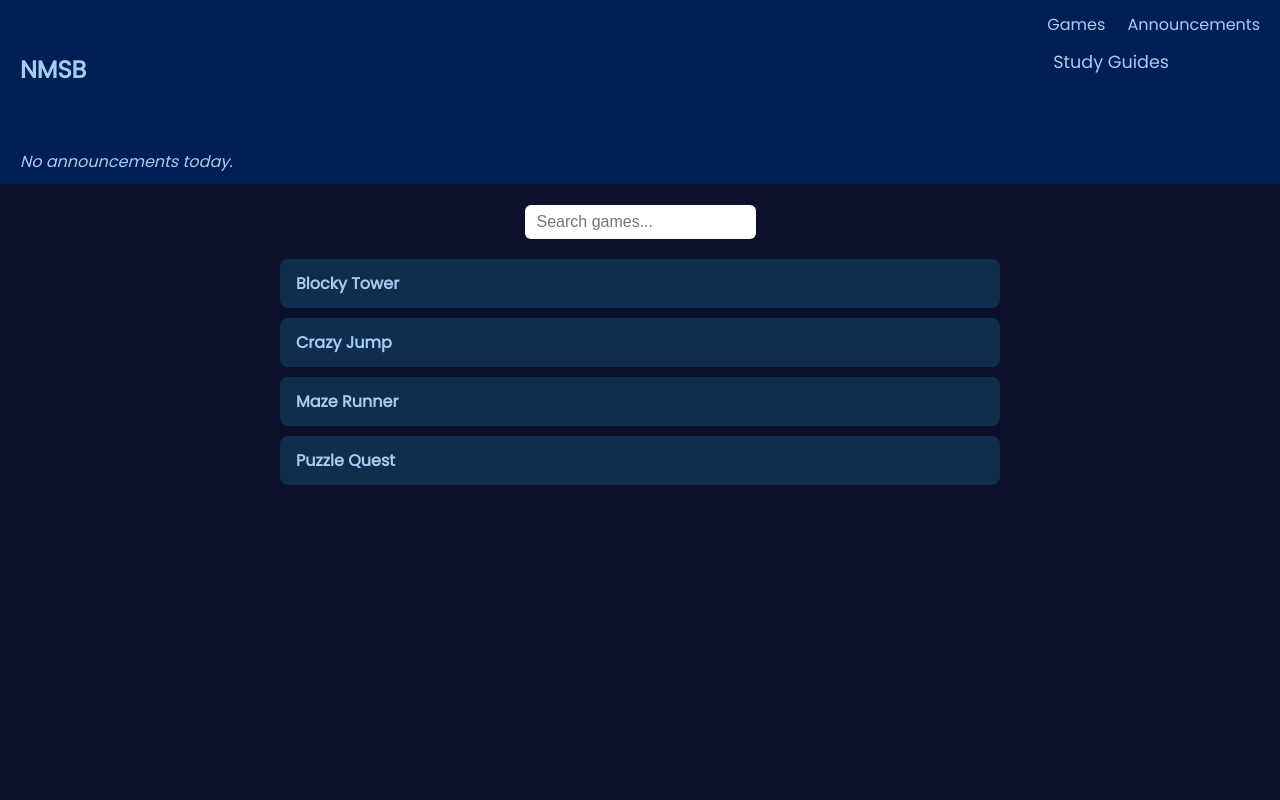
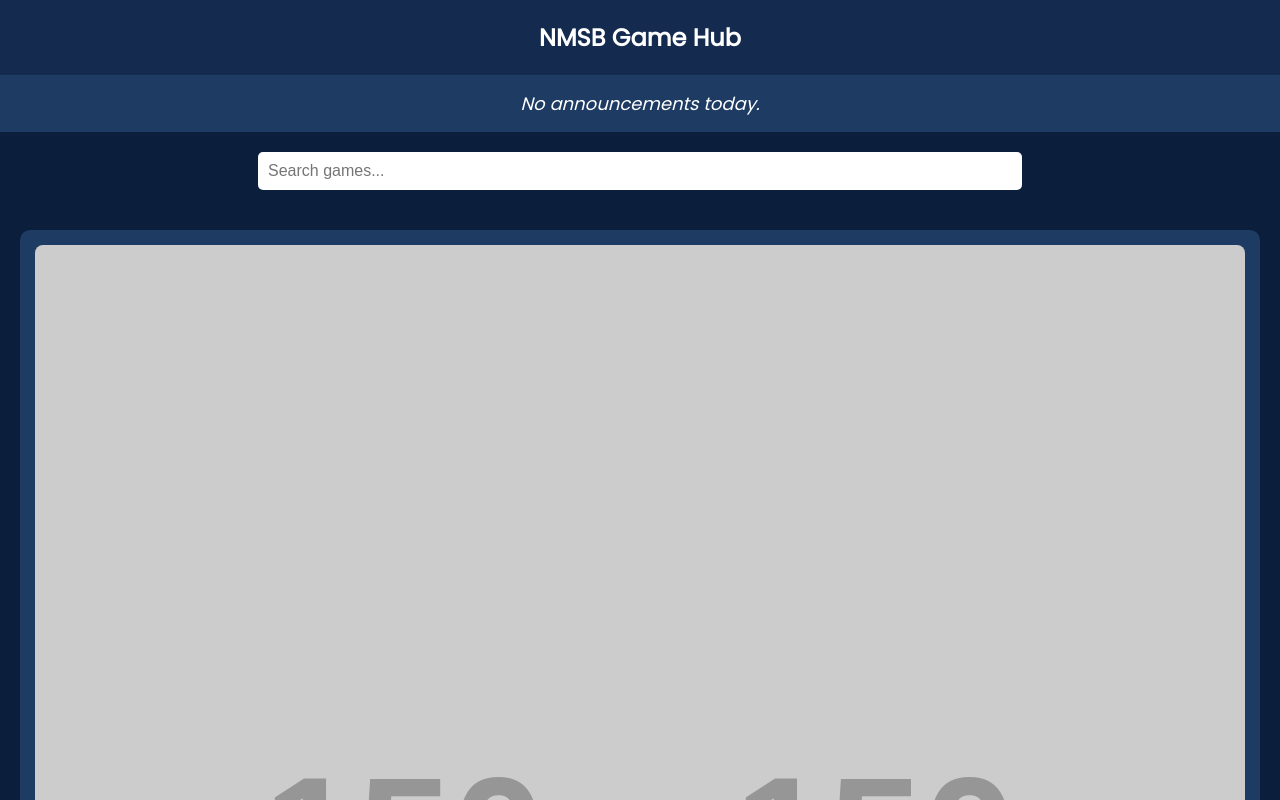
Before and after one commit to NORONERD/NMSB, a plain HTML site: page main.html in a window 1280 px wide. Shown: the top 800 px of the page. Drawn offline with Linux system fonts and the light colour scheme; placeholder pictures from the web are drawn by us.

Commit message:
Update main.html

```diff
--- a/main.html
+++ b/main.html
@@ -2,232 +2,121 @@
 <html lang="en">
 <head>
   <meta charset="UTF-8" />
-<meta name="viewport" content="width=device-width, initial-scale=1" />
-<title>NMSB - No More School Boredom</title>
+  <meta name="viewport" content="width=device-width, initial-scale=1.0"/>
+  <title>NMSB Main Page</title>
+  <link href="https://fonts.googleapis.com/css2?family=Poppins&display=swap" rel="stylesheet" />
   <style>
-  @import url('https://fonts.googleapis.com/css2?family=Poppins&display=swap');
     body {
-    margin: 0; background-color: #0a1128; color: #a3cef1;
       font-family: 'Poppins', sans-serif;
+      background-color: #0b1e3b;
+      color: white;
+      margin: 0;
+      padding: 0;
     }
-  header {
-    background: #001f54;
-    padding: 12px 20px;
-    display: flex; justify-content: space-between; align-items: center;
-    position: sticky; top: 0; z-index: 100;
+
+    nav {
+      background-color: #142a4f;
+      padding: 20px;
+      font-size: 24px;
+      font-weight: bold;
+      text-align: center;
     }
-  header h1 {
-    margin: 0; font-weight: 600; font-size: 1.5rem;
+
+    .announcement {
+      background-color: #1d3b63;
+      padding: 15px;
+      text-align: center;
+      font-size: 18px;
+      font-style: italic;
     }
-  nav a {
-    color: #a3cef1; text-decoration: none;
-    margin-left: 18px;
-    font-weight: 500;
+
+    .search {
+      padding: 20px;
+      text-align: center;
     }
-  nav a:hover {
-    text-decoration: underline;
-  }
-  #announcement {
-    background: #001f54;
-    padding: 10px 20px;
-    font-style: italic;
-    font-size: 1rem;
-    border-bottom: 1px solid #0a1128;
-  }
-  #searchGames {
-    margin: 20px auto; max-width: 320px;
-    display: block;
-    padding: 8px 12px;
-    font-size: 1rem;
-    border-radius: 6px;
+
+    input[type="text"] {
+      width: 60%;
+      padding: 10px;
+      font-size: 16px;
+      border-radius: 5px;
       border: none;
     }
-  #gamesList {
-    max-width: 720px;
-    margin: 0 auto 40px auto;
-    padding: 0 10px;
+
+    .game-grid {
+      display: grid;
+      grid-template-columns: repeat(auto-fit, minmax(180px, 1fr));
+      gap: 20px;
+      padding: 20px;
     }
-  #gamesList ul {
-    list-style: none;
-    padding: 0;
+
+    .game {
+      background-color: #1d3b63;
+      padding: 15px;
+      border-radius: 10px;
+      text-align: center;
+      cursor: pointer;
+      transition: transform 0.2s;
     }
-  #gamesList li {
-    background: #112d4e;
-    margin: 10px 0;
-    padding: 12px 16px;
+
+    .game:hover {
+      transform: scale(1.05);
+    }
+
+    .game img {
+      width: 100%;
       border-radius: 8px;
-    cursor: pointer;
-    transition: background 0.3s ease;
     }
-  #gamesList li:hover {
-    background: #144272;
-  }
-  #gamesList li a {
-    color: #a3cef1;
-    text-decoration: none;
-    font-weight: 600;
-    display: block;
-  }
-  #studyGuideBtn {
-    display: block;
-    margin: 0 auto 40px auto;
-    padding: 12px 24px;
-    font-size: 1.1rem;
-    background-color: #001f54;
-    border: none;
-    color: #a3cef1;
-    border-radius: 8px;
-    cursor: pointer;
-  }
-  /* Modal styles */
-  #studyGuideModal {
-    display: none;
-    position: fixed; z-index: 200; left: 0; top: 0;
-    width: 100%; height: 100%;
-    overflow: auto;
-    background-color: rgba(10, 17, 40, 0.9);
-  }
-  #studyGuideModalContent {
-    background-color: #001f54;
-    margin: 10% auto;
-    padding: 20px;
-    border-radius: 10px;
-    max-width: 400px;
-    color: #a3cef1;
-  }
-  #studyGuideModalContent label {
-    display: block;
-    margin: 12px 0 4px 0;
-  }
-  #studyGuideModalContent input[type=text] {
-    width: 100%;
-    padding: 8px;
-    border-radius: 6px;
-    border: none;
-  }
-  #studyGuideModalContent button {
-    margin-top: 16px;
-    padding: 10px 18px;
-    border-radius: 8px;
-    border: none;
-    cursor: pointer;
-    font-weight: 600;
-  }
-  #submitStudyGuide {
-    background-color: #0a1128;
-    color: #a3cef1;
-  }
-  #closeModal {
-    background-color: #a3cef1;
-    color: #001f54;
-    margin-left: 12px;
+
+    .game-title {
+      margin-top: 10px;
+      font-weight: bold;
     }
   </style>
 </head>
 <body>
-<header>
-  <h1>NMSB</h1>
-  <nav>
-    <a href="#gamesSection">Games</a>
-    <a href="#announcement">Announcements</a>
-    <a href="#" id="studyGuideBtn">Study Guides</a>
-  </nav>
-</header>
 
-<section id="announcement">
-  <!-- Announcement text set by JS -->
-</section>
+  <nav>NMSB Game Hub</nav>
 
-<input type="search" id="searchGames" placeholder="Search games..." aria-label="Search games" />
+  <div class="announcement" id="announcement">
+    No announcements today.
+  </div>
 
-<section id="gamesList" aria-label="List of games">
-  <ul id="gamesUL">
-    <!-- Games loaded by JS -->
-  </ul>
-</section>
+  <div class="search">
+    <input type="text" id="searchBar" placeholder="Search games..." onkeyup="filterGames()">
+  </div>
 
-<!-- Study Guide Modal -->
-<div id="studyGuideModal" role="dialog" aria-modal="true" aria-labelledby="modalTitle">
-  <div id="studyGuideModalContent">
-    <h2 id="modalTitle">Submit Study Guide</h2>
-    <form id="studyGuideForm" action="mailto:your-email@example.com" method="POST" enctype="text/plain">
-      <label for="studentName">Your Name:</label>
-      <input type="text" id="studentName" name="studentName" required />
-      <label for="teacherName">Teacher Name:</label>
-      <input type="text" id="teacherName" name="teacherName" required />
-      <label for="testTopic">Test Topic:</label>
-      <input type="text" id="testTopic" name="testTopic" required />
-      <button type="submit" id="submitStudyGuide">Send</button>
-      <button type="button" id="closeModal">Cancel</button>
-    </form>
+  <div class="game-grid" id="gameGrid">
+    <!-- Example Game -->
+    <div class="game" onclick="openGame('https://example.com/game1')">
+      <img src="https://via.placeholder.com/150" alt="Game 1" />
+      <div class="game-title">Example Game</div>
     </div>
+    <!-- Add more games below following the same format -->
   </div>
 
   <script>
-  // Games list (easily editable)
-  const games = [
-    { name: 'Blocky Tower', url: 'https://securly.mom/game1' },
-    { name: 'Crazy Jump', url: 'https://crazygames.com/game2' },
-    { name: 'Maze Runner', url: 'https://securly.mom/game3' },
-    { name: 'Puzzle Quest', url: 'https://crazygames.com/game4' },
-  ];
-
-  // Announcement text (editable by you in dev site, hardcoded here for example)
-  let announcementText = "No announcements today."; // Change dynamically
-
-  // Populate announcement
-  const announcementEl = document.getElementById('announcement');
-  announcementEl.textContent = announcementText;
-
-  // Populate games list
-  const gamesUL = document.getElementById('gamesUL');
-  function displayGames(list) {
-    gamesUL.innerHTML = '';
-    if(list.length === 0) {
-      gamesUL.innerHTML = '<li>No games found.</li>';
-      return;
-    }
-    list.forEach(game => {
-      const li = document.createElement('li');
-      const a = document.createElement('a');
-      a.href = game.url;
-      a.target = '_blank';
-      a.rel = 'noopener noreferrer';
-      a.textContent = game.name;
-      li.appendChild(a);
-      gamesUL.appendChild(li);
+    function filterGames() {
+      const input = document.getElementById('searchBar').value.toLowerCase();
+      const games = document.querySelectorAll('.game');
+      games.forEach(game => {
+        const title = game.innerText.toLowerCase();
+        game.style.display = title.includes(input) ? 'block' : 'none';
       });
     }
-  displayGames(games);
 
-  // Search filter
-  const searchInput = document.getElementById('searchGames');
-  searchInput.addEventListener('input', () => {
-    const term = searchInput.value.toLowerCase();
-    const filtered = games.filter(g => g.name.toLowerCase().includes(term));
-    displayGames(filtered);
-  });
-
-  // Study guide modal logic
-  const modal = document.getElementById('studyGuideModal');
-  const studyGuideBtn = document.getElementById('studyGuideBtn');
-  const closeModalBtn = document.getElementById('closeModal');
-  const studyGuideForm = document.getElementById('studyGuideForm');
-
-  studyGuideBtn.addEventListener('click', () => {
-    modal.style.display = 'block';
-  });
-  closeModalBtn.addEventListener('click', () => {
-    modal.style.display = 'none';
-  });
-
-  // Close modal if clicked outside form content
-  window.addEventListener('click', (e) => {
-    if (e.target === modal) modal.style.display = 'none';
-  });
-
-  // Simple mailto form submission fallback handled by browser for "mailto:" action
-
-</script>
+    function openGame(url) {
+      const win = window.open('', '_blank');
+      win.document.write(`
+        <html>
+          <head><title>Game</title></head>
+          <body style="margin:0">
+            <iframe src="${url}" frameborder="0" style="width:100vw; height:100vh;" allowfullscreen></iframe>
           </body>
         </html>
+      `);
+    }
+  </script>
+
+</body>
+</html>
```
Lines whose indentation alone changed are shown as unchanged.
